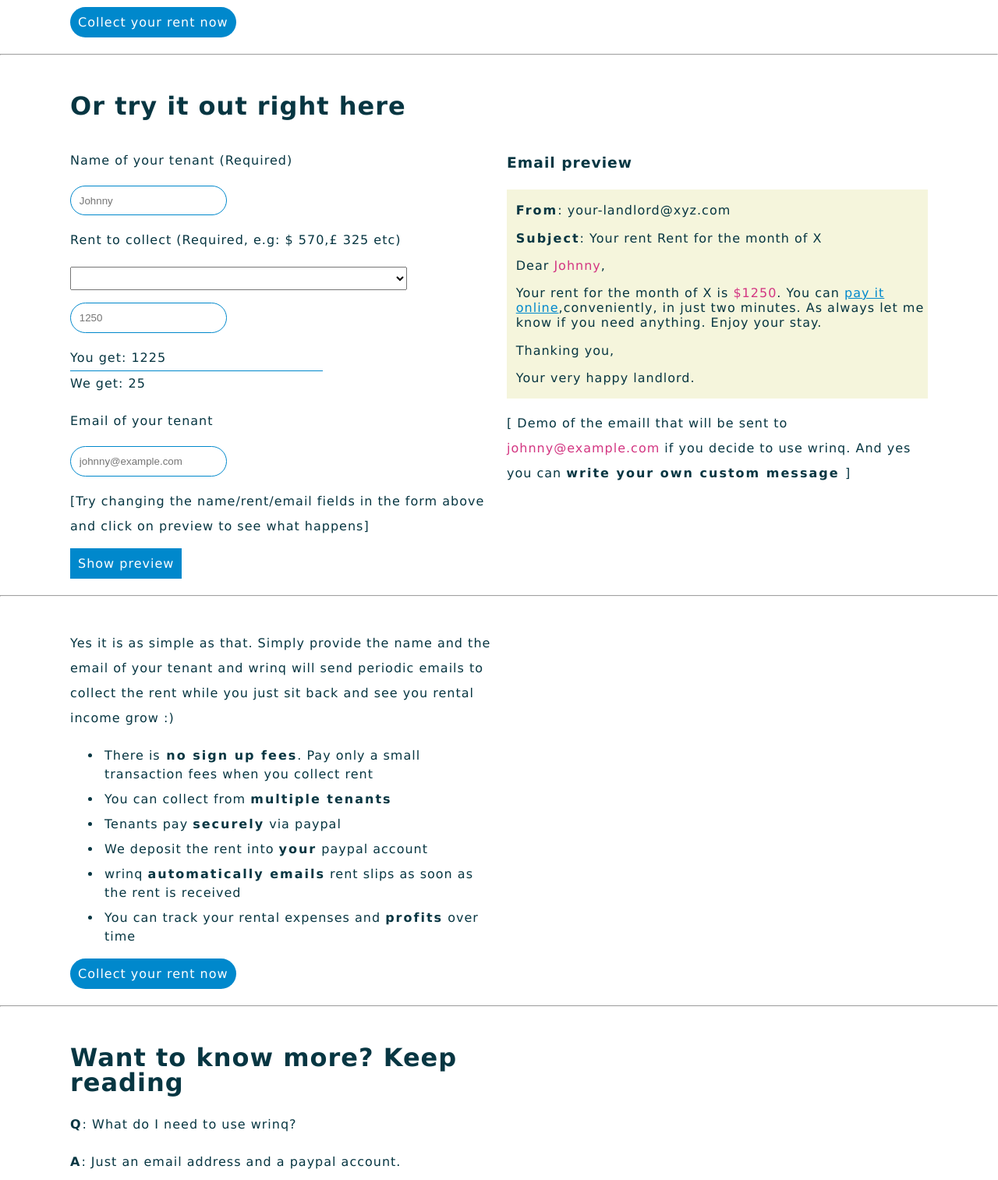
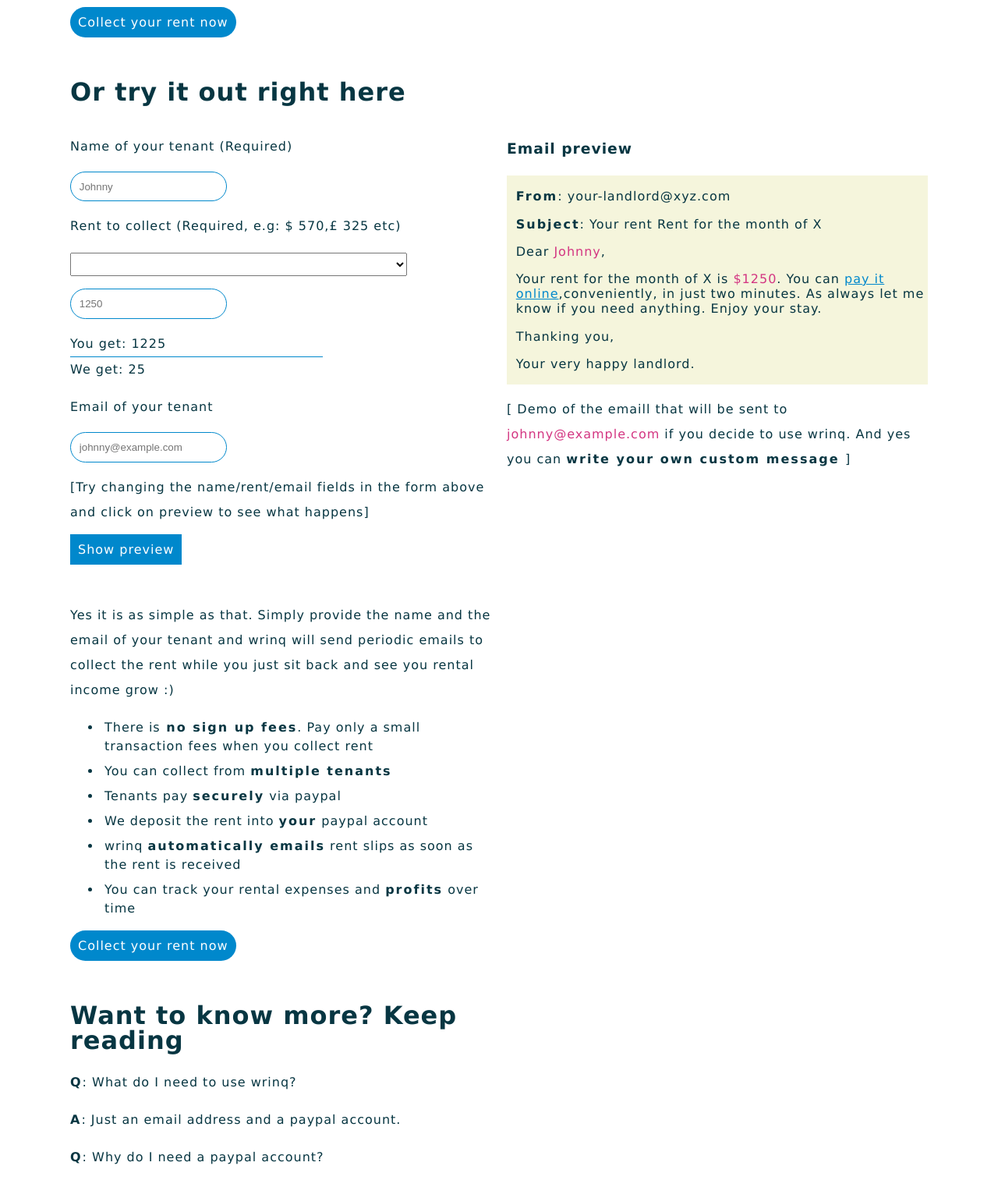
Before and after one commit to wrinq/wrinq, a website: page index_part_1.html in a window 1280 px wide. Shown: the part 1500-3013 px from the top of the page at 78% size. Drawn offline with Linux system fonts and the light colour scheme.

Commit message:
No more horizontal rules

```diff
--- a/index_part_1.html
+++ b/index_part_1.html
@@ -76,7 +76,7 @@
 	</p>
       </div>
     </div>
-    <hr/>
+
     <div class="grid grid-pad">
       <h1  class="">Or try it out right here</h1>
       <div class="col-1-2">
@@ -135,7 +135,7 @@
 	  to use wrinq. And yes you can <strong> write your own custom message </strong>]</p>
       </div>
     </div>
-    <hr/>
+
 
     <div class="grid grid-pad">
       <div class="col-1-2 ">
@@ -159,7 +159,7 @@
 	</p>
       </div>
     </div>
-    <hr/>
+
     <div class="grid grid-pad">
       <div class="col-1-2  ">
 	<p>
@@ -188,4 +188,3 @@
 	  <a href="http://livelovefruit.com/2013/07/8-amazing-health-benefits-of-watermelon/" target="_blank">8 amazing health benefits of watermelons</a>. If you don't like the taste then drink for your health!
       </div>
     </div>
-    <hr/>
```
Also changed, not shown: blog/post_template.html (+1 -1 lines), blog/wrinq_index.html (+1 -1 lines).
